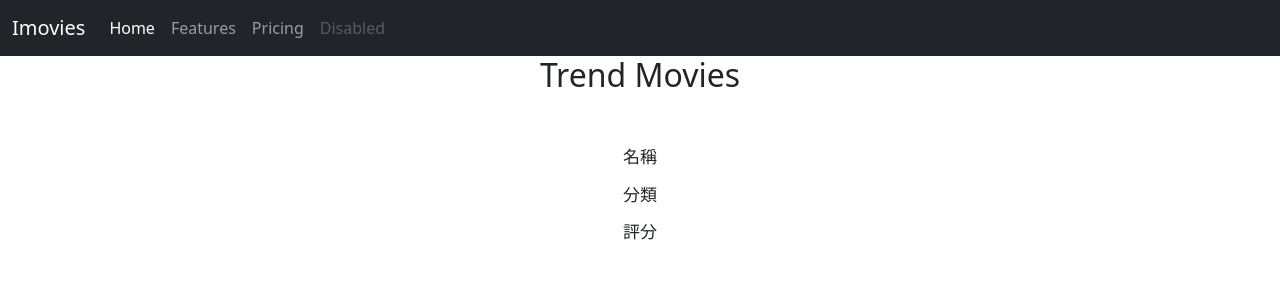
After one commit to weijay0804/Flask-Imovies-V2, a Flask app: page /trend_movies in a window 1280 px wide. The commit adds this page. Shown: the top 300 px of the page. Run offline with Flask 2, Linux system fonts and the light colour scheme; data that the repository does not hold is empty.

Commit message:
新增 hot_movies 頁面

```diff
--- a/app/main/view.py
+++ b/app/main/view.py
@@ -13,3 +13,7 @@ from . import main
 @main.route('/')
 def index():
     return render_template('index.html')
+
+@main.route('/trend_movies')
+def trend_movies():
+    return render_template('hot_movies.html')
--- /dev/null
+++ b/app/static/css/hot_movies.css
@@ -0,0 +1,31 @@
+.wrap {
+    width: 960px;
+    margin: auto;
+    text-align: center;
+}
+table {
+    margin: auto;
+    border: 0;
+    border-collapse: separate;
+    border-radius: 8px;
+    width: 100%;
+    text-align: center;
+    padding: 20px 2px;
+    border-spacing:0px 10px;
+    font-size: 17px;
+    font-family: 'Noto Sans TC', sans-serif;
+
+}
+
+table tbody tr:hover {
+    background-color: rgb(217, 226, 226);
+}
+
+table tbody tr .movie_title {
+    width: 30%;
+}
+
+
+table tbody tr .movie_image {
+    width: 25%;
+}
--- a/app/static/js/hot_movies.js
+++ b/app/static/js/hot_movies.js
@@ -10,7 +10,7 @@ var dataurl = '/api/v1/hot_movies'
 
 function print(dataset) {
     dataset['hot_movies'].forEach( (data, index) => {
-        let newCard = document.createElement('div')
+        let newCard = document.createElement('tr')
         let og_title = data.original_title
         if (og_title === null) {
             og_title = ''
@@ -21,14 +21,26 @@ function print(dataset) {
 
         newCard.className = 'infoCard'
 
-        document.querySelector('#contain').appendChild(newCard)
+        document.querySelector('#movies_contain').appendChild(newCard)
 
 
         let NewCardInfo = `
-            <span class = 'order'>${index + 1}</sapn>
-            <h3 class = 'name'>${data.title} ${og_title}</h3>
-            <p class = 'rate'>評分: ${data.rate}</p>
-            <a href = 'https://www.imdb.com/title/${data.imdb_id}'> IMdb </a>
+            <td class = 'movie_image'>
+                <img src = '${data.image}' width=20%>
+            </td>
+
+            <td class = 'movie_title'>${data.title} ${og_title}</td>
+
+            <td class = 'movie_type'>${data.genre}</td>
+
+
+            <td class = 'movie_rate'>${data.rate}</td>
+
+
+            <td class = 'imdb_link'>
+                <a href = 'https://www.imdb.com/title/${data.imdb_id}'> IMdb </a>
+            </td>
+
             `
 
         newCard.innerHTML = NewCardInfo
--- a/app/templates/base.html
+++ b/app/templates/base.html
@@ -34,5 +34,8 @@
     {% block content %}
     {% endblock content %}
 
+    {% block scripts %}
+    {% endblock scripts %}
+
 </body>
 </html>
--- /dev/null
+++ b/app/templates/hot_movies.html
@@ -0,0 +1,42 @@
+{% extends 'base.html' %}
+
+{% block head %}
+    {{ super() }}
+    <link href="{{ url_for('static', filename = 'css/hot_movies.css') }}" rel="stylesheet">
+{% endblock head %}
+
+{% block title %} Imovies - Trend Movies {% endblock title %}
+
+{% block content %}
+    <div class="wrap">
+        <h2> Trend Movies</h2>
+
+        <table>
+            <thead>
+                <tr>
+                    <td></td>
+                </tr>
+                <tr>
+                    <td>名稱</td>
+                </tr>
+                <tr>
+                    <td>分類</td>
+                </tr>
+                <tr>
+                    <td>評分</td>
+                </tr>
+                <tr>
+                    <td></td>
+                </tr>
+            </thead>
+            <tbody id="movies_contain">
+
+            </tbody>
+
+        </table>
+    </div>
+{% endblock content%}
+
+{% block scripts %}
+    <script src="{{ url_for('static', filename = 'js/hot_movies.js') }}"></script>
+{% endblock scripts %}
--- a/app/templates/index.html
+++ b/app/templates/index.html
@@ -4,10 +4,6 @@
 
 {% block content %}
     <h2> Welcome To Imovies </h2>
-    <div id="contain">
 
-    </div>
-
-    <script src="{{ url_for('static', filename = 'js/hot_movies.js') }}"></script>
 
 {% endblock content %}
```
